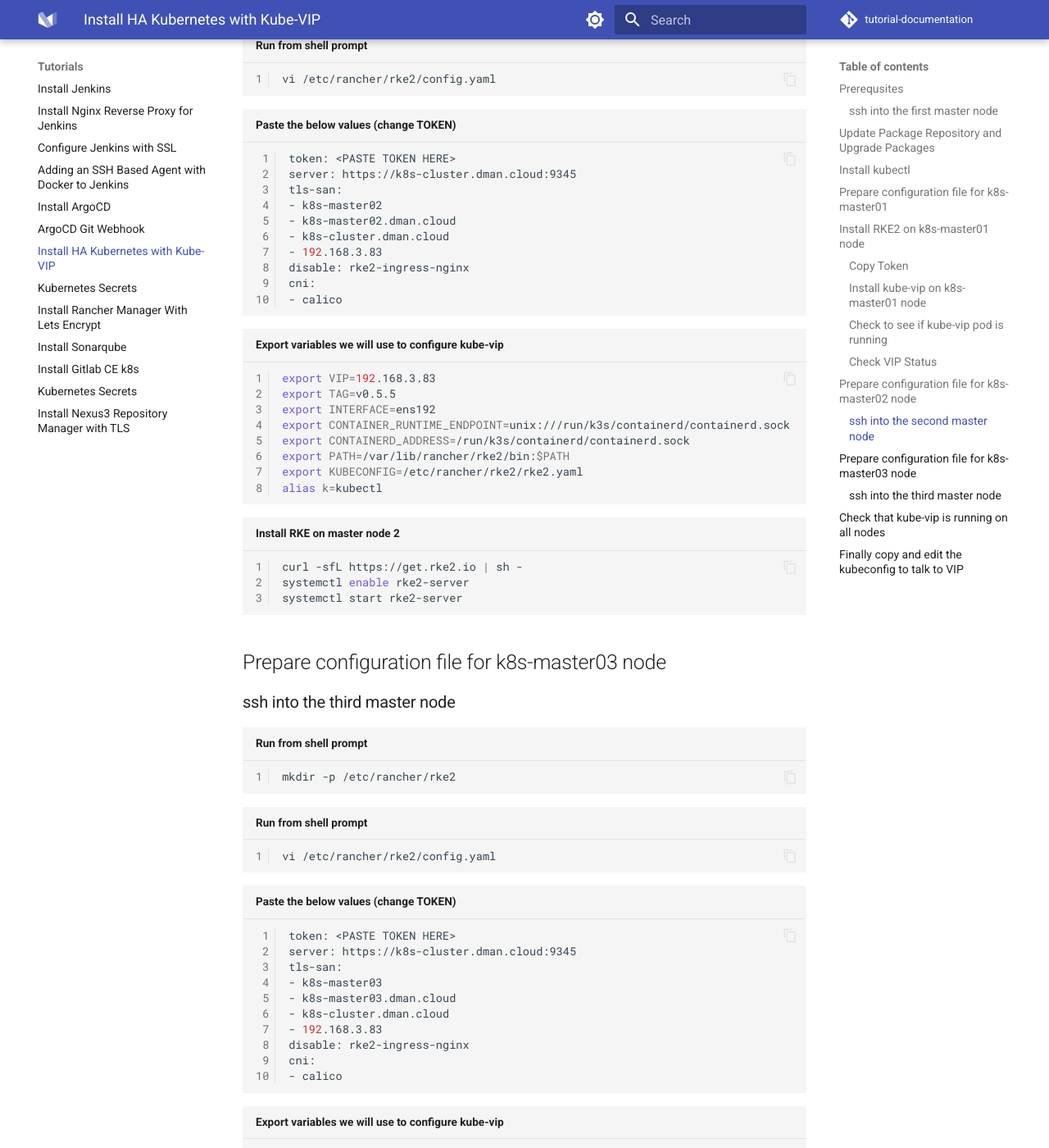
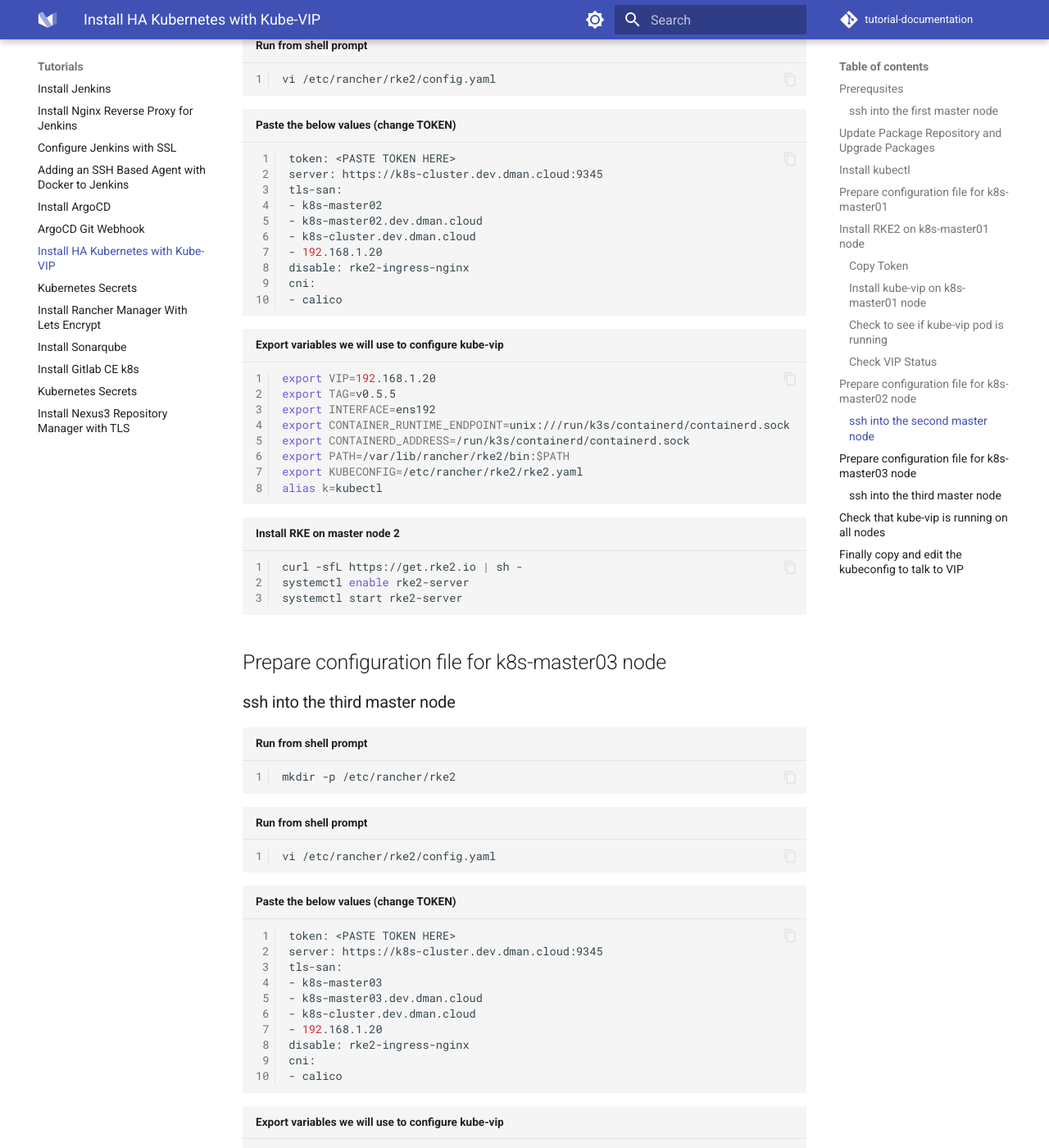
Before and after one commit to dmancloud/tutorial-documentation, an MkDocs documentation site: the page built from docs/ha-kubernetes-cluster-with-rke2.md, in a window 1280 px wide and 1400 px high, scrolled down 3029 px. Shown: the whole window at 82% size. Built offline with MkDocs 1.6.1 and Material for MkDocs 9.7.7, drawn with Linux system fonts in a browser that asks for light colours; comment, search, counter and statistics services are not loaded; the version menu is left out; some of the changed text lies outside the part shown.

Commit message:
fixed domain and IPs

````diff
--- a/docs/ha-kubernetes-cluster-with-rke2.md
+++ b/docs/ha-kubernetes-cluster-with-rke2.md
@@ -31,9 +31,9 @@
 ``` shell title="Paste the below contents" linenums="1"
 tls-san:
 - k8s-master01
-- k8s-master01.dman.cloud
-- k8s-cluster.dman.cloud
-- 192.168.3.83
+- k8s-master01.dev.dman.cloud
+- k8s-cluster.dev.dman.cloud
+- 192.168.1.20
 disable: rke2-ingress-nginx
 cni:
 - calico
@@ -41,7 +41,7 @@
 
 ## Install RKE2 on k8s-master01 node
 ``` shell title="Export variables we will use to configure kube-vip" linenums="1"
-export VIP=192.168.3.83
+export VIP=192.168.1.20
 export TAG=v0.5.5
 export INTERFACE=ens192
 export CONTAINER_RUNTIME_ENDPOINT=unix:///run/k3s/containerd/containerd.sock
@@ -84,7 +84,7 @@
 ```
 ### Check VIP Status
 ``` shell title="Run from shell prompt" linenums="1"
-ping 192.168.3.83
+ping 192.168.1.20
 ```
 ## Prepare configuration file for k8s-master02 node
 ### ssh into the second master node
@@ -96,18 +96,18 @@
 ```
 ``` shell title="Paste the below values (change TOKEN)" linenums="1"
 token: <PASTE TOKEN HERE>
-server: https://k8s-cluster.dman.cloud:9345
+server: https://k8s-cluster.dev.dman.cloud:9345
 tls-san:
 - k8s-master02
-- k8s-master02.dman.cloud
-- k8s-cluster.dman.cloud
-- 192.168.3.83
+- k8s-master02.dev.dman.cloud
+- k8s-cluster.dev.dman.cloud
+- 192.168.1.20
 disable: rke2-ingress-nginx
 cni:
 - calico
 ```
 ``` shell title="Export variables we will use to configure kube-vip" linenums="1"
-export VIP=192.168.3.83
+export VIP=192.168.1.20
 export TAG=v0.5.5
 export INTERFACE=ens192
 export CONTAINER_RUNTIME_ENDPOINT=unix:///run/k3s/containerd/containerd.sock
@@ -133,18 +133,18 @@
 ```
 ``` shell title="Paste the below values (change TOKEN)" linenums="1"
 token: <PASTE TOKEN HERE>
-server: https://k8s-cluster.dman.cloud:9345
+server: https://k8s-cluster.dev.dman.cloud:9345
 tls-san:
 - k8s-master03
-- k8s-master03.dman.cloud
-- k8s-cluster.dman.cloud
-- 192.168.3.83
+- k8s-master03.dev.dman.cloud
+- k8s-cluster.dev.dman.cloud
+- 192.168.1.20
 disable: rke2-ingress-nginx
 cni:
 - calico
 ```
 ``` shell title="Export variables we will use to configure kube-vip" linenums="1"
-export VIP=192.168.3.83
+export VIP=192.168.1.20
 export TAG=v0.5.5
 export INTERFACE=ens192
 export CONTAINER_RUNTIME_ENDPOINT=unix:///run/k3s/containerd/containerd.sock
````
